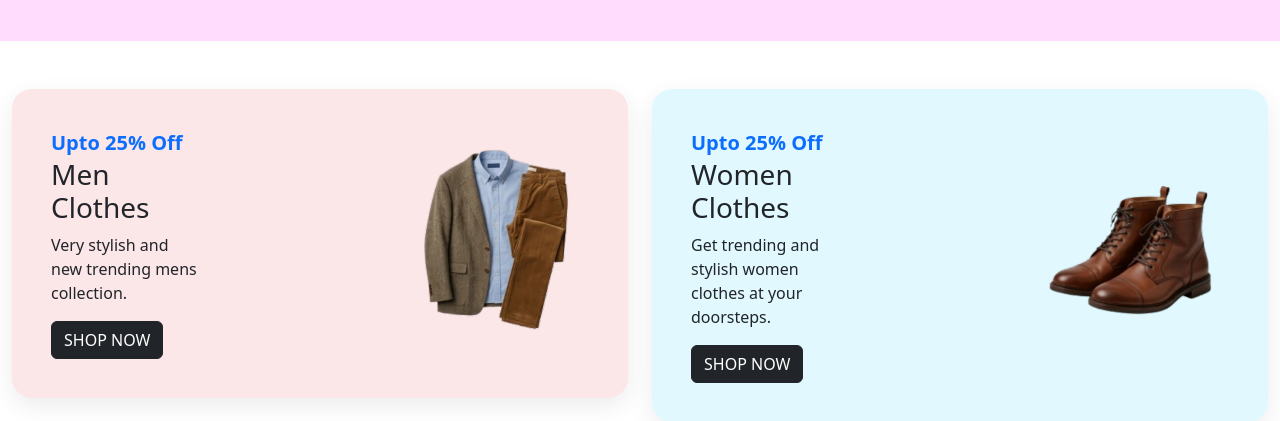
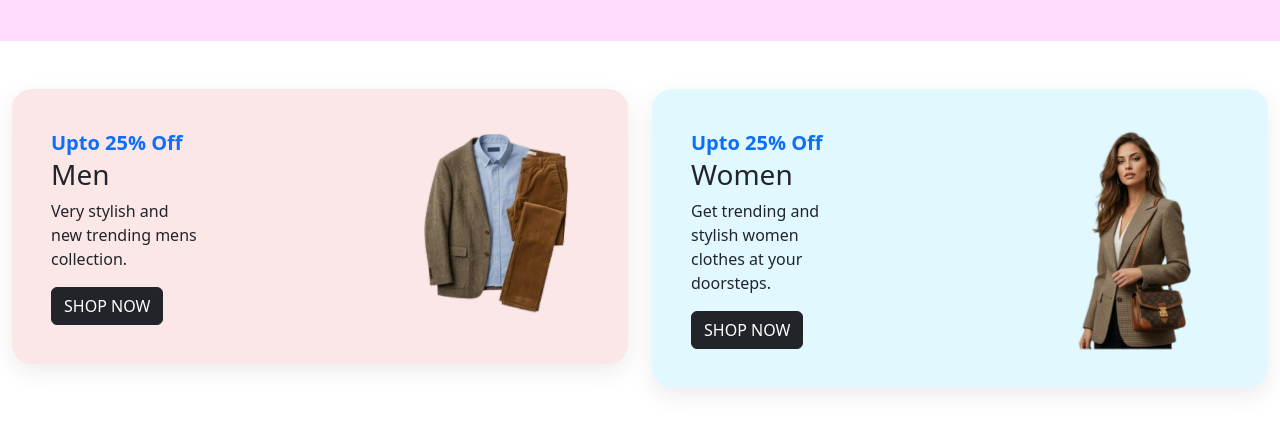
Before and after one commit to aditya-prakash-12/Thriftify, a React (Vite) app in the folder client/: page / in a window 1280 px wide. Shown: the part 980-1401 px from the top of the page. Built offline with nearby package versions, Linux system fonts and the light colour scheme; no server answers.

Commit message:
women alignment fixed

```diff
--- a/client/src/components/Offers.jsx
+++ b/client/src/components/Offers.jsx
@@ -18,7 +18,7 @@ function Offers() {
                       <div className="categories text-primary fs-5 fw-bold">
                         Upto 25% Off
                       </div>
-                      <h3 className="banner-title">Men Clothes</h3>
+                      <h3 className="banner-title">Men</h3>
                       <p>Very stylish and new trending mens collection.</p>
                       <Link to="/products" className="btn btn-dark text-uppercase">
                         Shop Now
@@ -48,7 +48,7 @@ function Offers() {
                       <div className="categories text-primary fs-5 fw-bold">
                         Upto 25% Off
                       </div>
-                      <h3 className="banner-title">Women Clothes</h3>
+                      <h3 className="banner-title">Women </h3>
                       <p>Get trending and stylish women clothes at your doorsteps.</p>
                       <Link to="/products" className="btn btn-dark text-uppercase">
                         Shop Now
@@ -58,7 +58,7 @@ function Offers() {
 
                   <div className="col-5 text-end">
                     <img
-                      src="/images/ad-image-2.png"
+                      src="/images/product-thumb-1.png"
                       alt="Women clothes"
                       className="offer-img"
                     />
```
